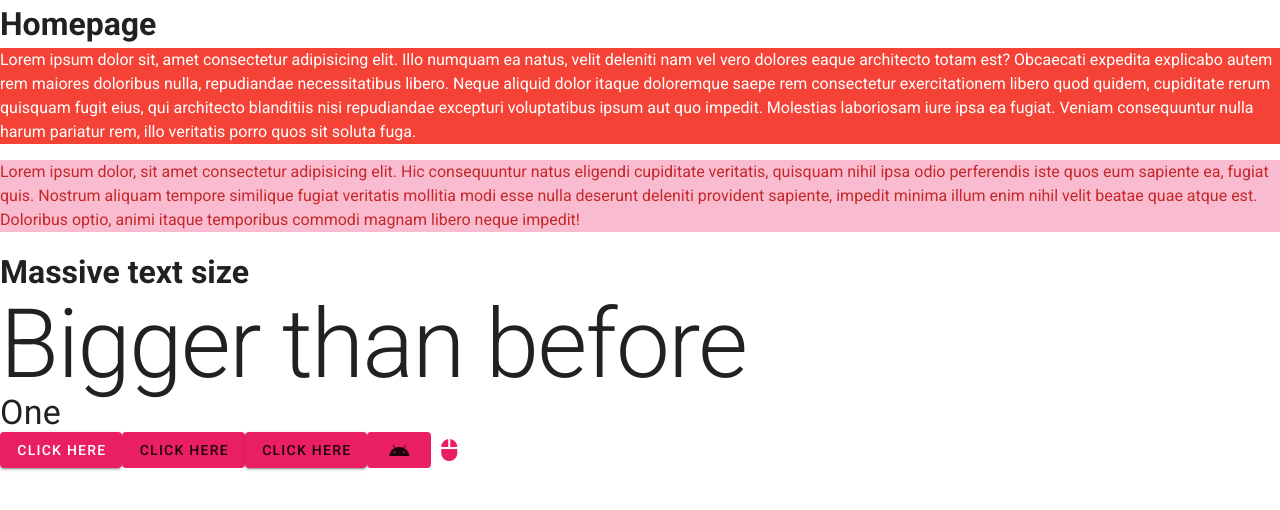
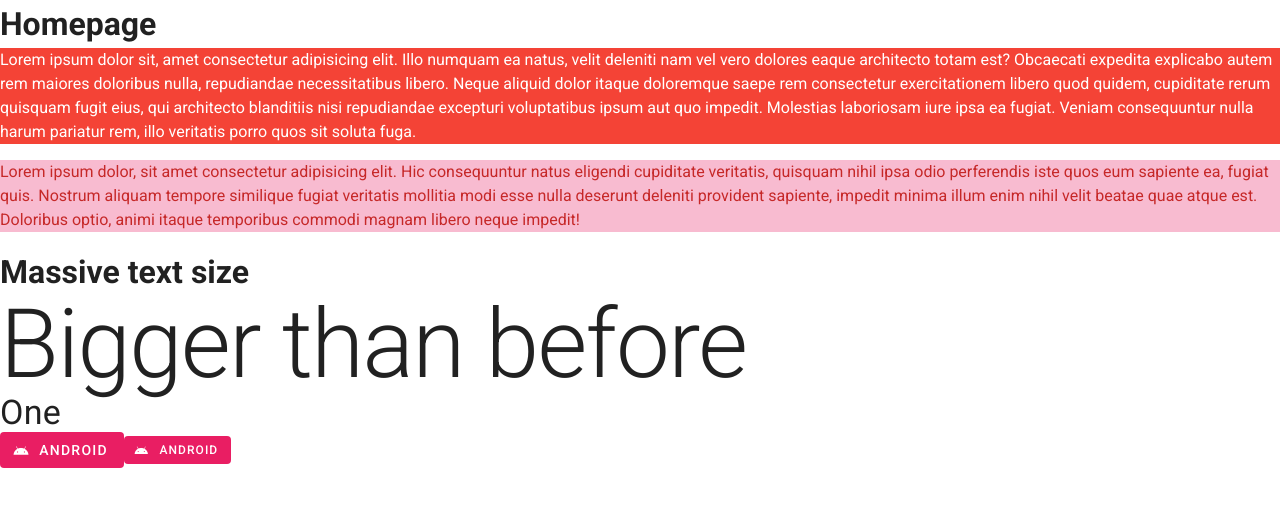
Before and after one commit to michzuerch/michzuerch.github.io, a Vue app: page / in a window 1280 px wide. Shown: the top 510 px of the page. Built offline with nearby package versions, Linux system fonts and the light colour scheme.

Commit message:
Working icons on buttons

```diff
--- a/src/views/Home.vue
+++ b/src/views/Home.vue
@@ -6,14 +6,13 @@
     <h1>Massive text size</h1>
     <h1 class="display-4">Bigger than before</h1>
     <h1 class="display-1">One</h1>
-    <v-btn class="pink white--text">Click here</v-btn>
-    <v-btn depressed color="pink">Click here</v-btn>
-    <v-btn flat color="pink">Click here</v-btn>
-    <v-btn depressed class="pink text--white">
-        <v-icon>mdi-android</v-icon>
+    <v-btn depressed class="pink white--text">
+        <v-icon left>mdi-android</v-icon>
+        <span>Android</span>
     </v-btn>
-    <v-btn text icon color="pink">
-        <v-icon>mdi-mouse</v-icon>
+    <v-btn depressed small class="pink white--text">
+        <v-icon left small>mdi-android</v-icon>
+        <span>Android</span>
     </v-btn>
 </div>
 </template>
```
